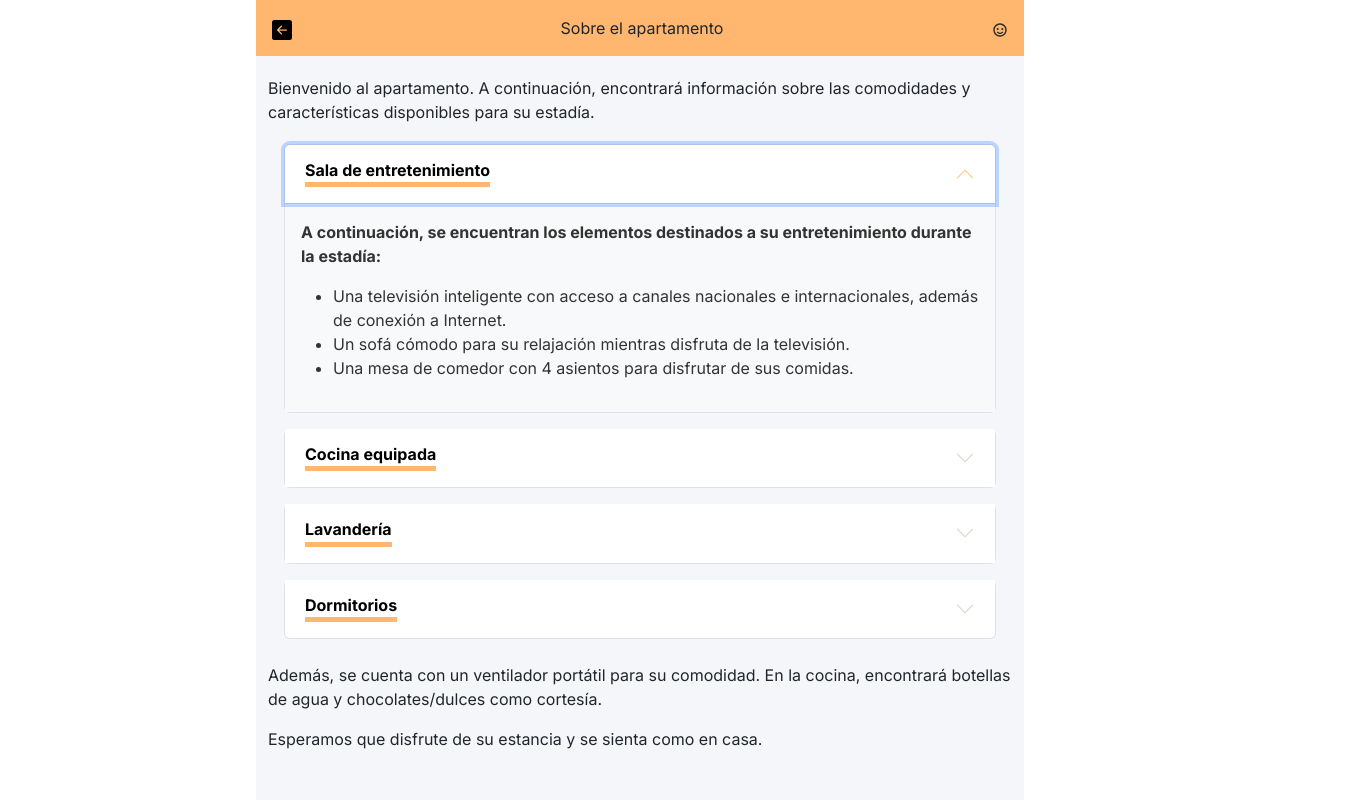
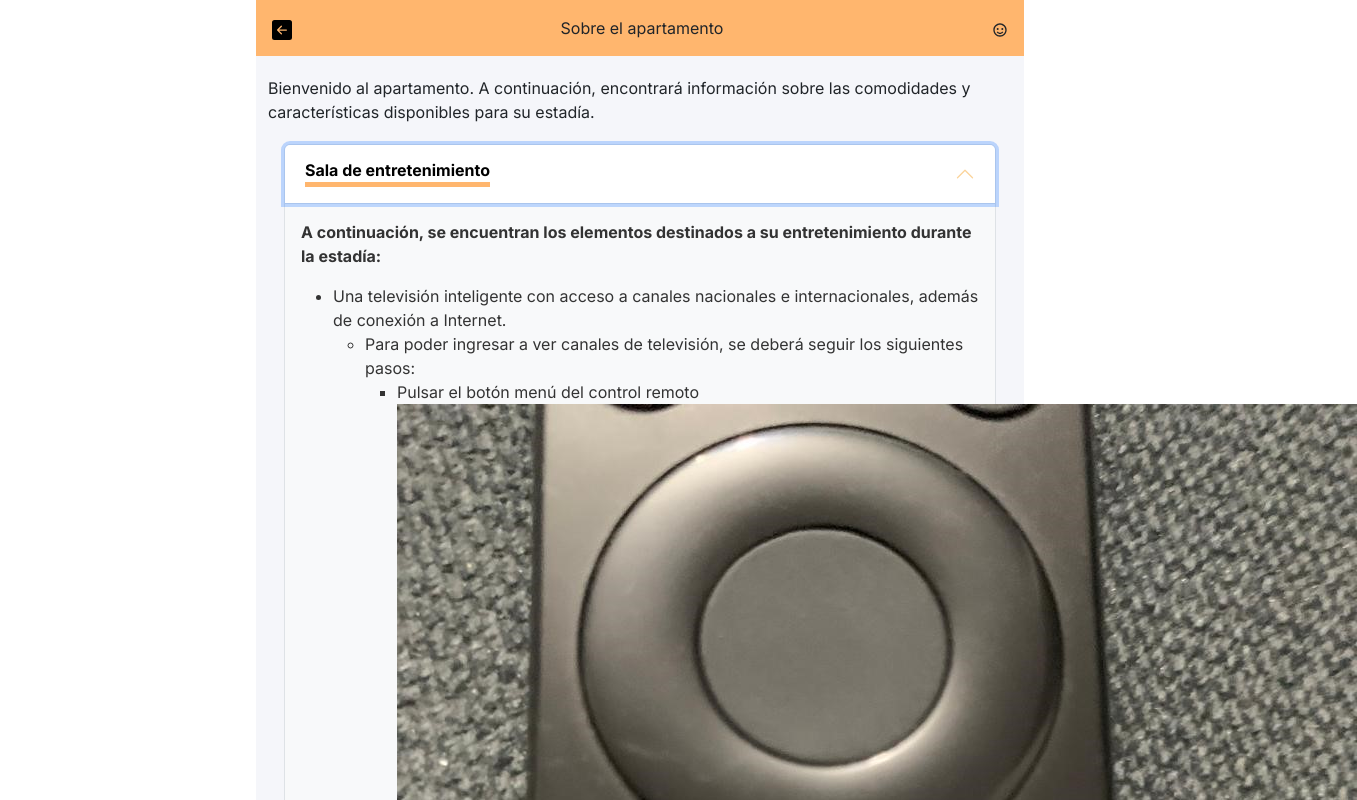
Before and after one commit to andreeramosb/LasBrisasDeCixGuide, a React (Vite) app: page /apartment in a window 1280 px wide. Both pictures are taken after a click on the button "Sala de entretenimiento". Shown: the top 800 px of the page, 1357 px wide, since content can reach past the window. Built offline with nearby package versions, Linux system fonts and the light colour scheme; a web font is replaced by a local one.

Commit message:
Se agrega para tv

```diff
--- a/src/pages/Department/Department.jsx
+++ b/src/pages/Department/Department.jsx
@@ -5,6 +5,8 @@ import { BiCaretLeft, BiShareAlt } from 'react-icons/bi';
 import '../pages.css';
 import 'bootstrap/dist/css/bootstrap.min.css'; // Asegúrese de que Bootstrap esté importado
 import Header from '../../components/Header/Header';
+import ControlImg from '../../assets/img/1.jpg'
+import TvImg from '../../assets/img/2.jpg'
 
 // Datos de ejemplo
 const accordionItems = [
@@ -18,6 +20,20 @@ const accordionItems = [
                 </div>
                 <ul>
                     <li>Una televisión inteligente con acceso a canales nacionales e internacionales, además de conexión a Internet.</li>
+                    <ul>
+                        <li>Para poder ingresar a ver canales de televisión, se deberá seguir los siguientes pasos:
+                            <ul>
+                                <li>Pulsar el botón menú del control remoto
+                                    <img src={ControlImg} alt="" />
+                                </li>
+                            </ul>
+                            <ul>
+                                <li>Por último elscoger el aplicativo con el siguiente símbolo
+                                    <img src={TvImg} alt="" />
+                                </li>
+                            </ul>
+                        </li>
+                    </ul>
                     <li>Un sofá cómodo para su relajación mientras disfruta de la televisión.</li>
                     <li>Una mesa de comedor con 4 asientos para disfrutar de sus comidas.</li>
                 </ul>
@@ -114,7 +130,7 @@ const Apartment = () => {
 
     return (
         <>
-            <Header title={"Sobre el apartamento"} prePage={"/menu"}/>
+            <Header title={"Sobre el apartamento"} prePage={"/menu"} />
             <div className='container mt-title-accordion'>
                 <p>
                     Bienvenido al apartamento. A continuación, encontrará información sobre las comodidades y características disponibles para su estadía.
```
Also changed, not shown: src/assets/img/1.jpg (added), src/assets/img/2.jpg (added).
